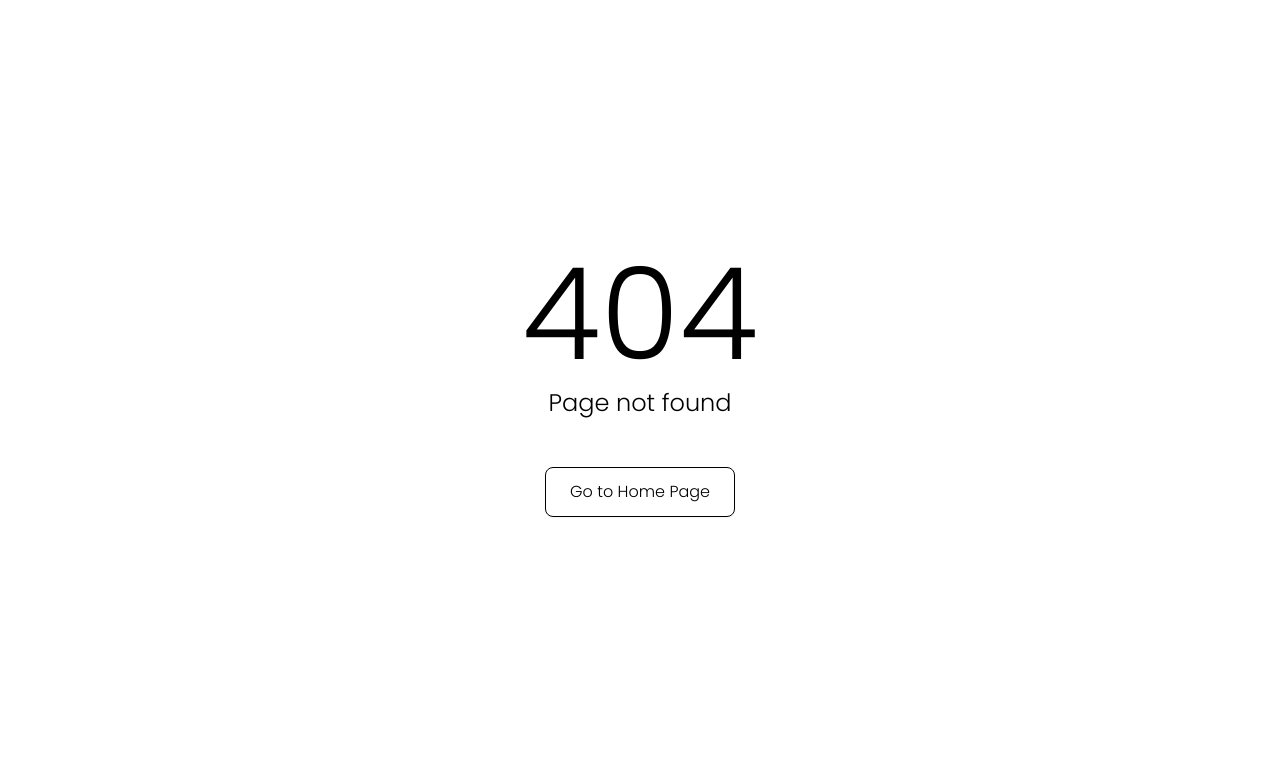
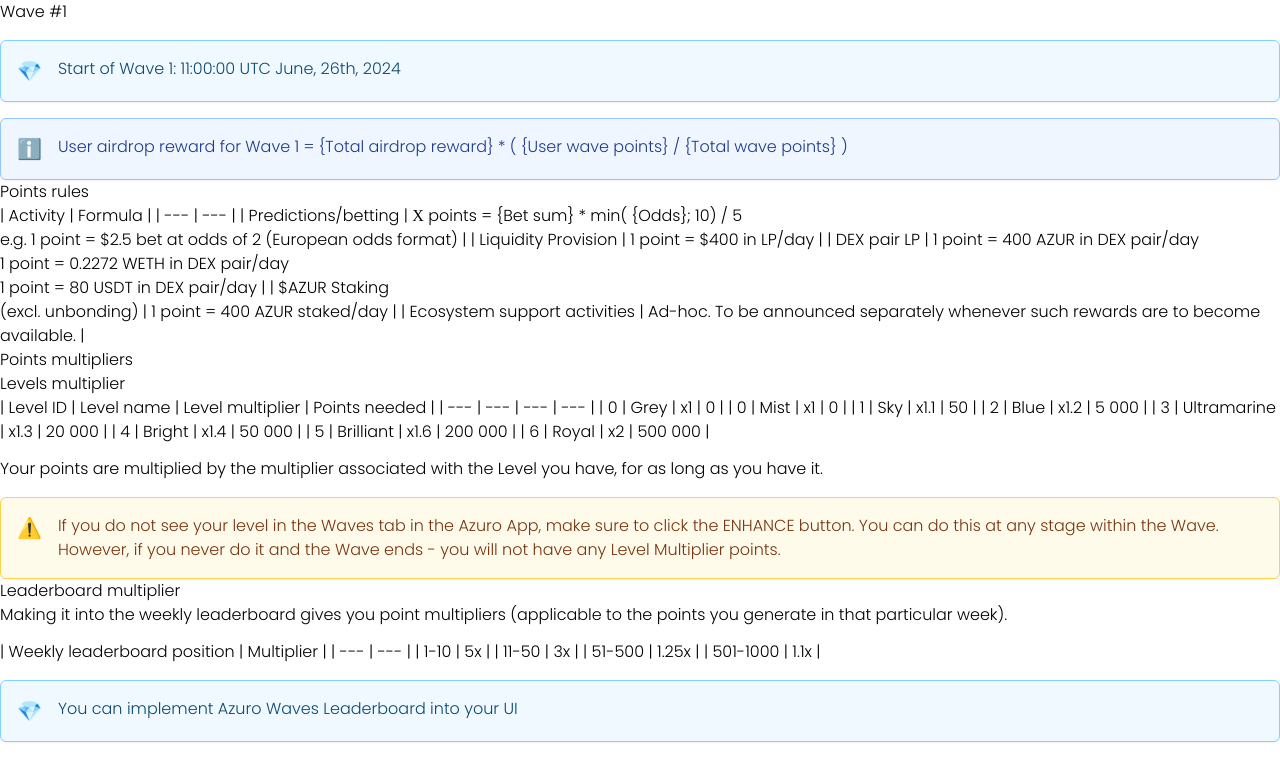
Before and after one commit to Azuro-protocol/gem-docs, a Next.js app: page /concepts/airdrops/azuro-waves/wave1 in a window 1280 px wide. Before the commit this address had no page. Shown: the top 780 px of the page. Built offline with nearby package versions, Linux system fonts and the light colour scheme.

Commit message:
upd waves

```diff
--- a/pages/concepts/azuro-score/airdrop.mdx
+++ b/pages/concepts/airdrops/azuro-score/airdrop.mdx
@@ -22,13 +22,11 @@ Community Airdrop 1 comes in 2 snapshots:
 
 ---
 
-### Snapshot 2, is to be taken within next 2 weeks, and will include the period after 00:00:01 UTC, June 11:
+### Snapshot 2 comprises the period between 00:01:00 UTC June 11 and 00:03:00 UTC June 26:
 
-- \$AZUR pool 6 of **3,000,000** tokens linearly distributed towards Azuro Score received in this period
+- \$AZUR pool 6 of **3,000,000** tokens linearly distributed towards Azuro Score received in this period.
+- Tokens are vested linearly over 183 days, block by block.
 
-<Callout type="">
-⏰ You can still participate in this Snapshot. Go to [Azuro Score](https://azuro.org/app/score).
-</Callout>
 
 ---
 
--- /dev/null
+++ b/pages/concepts/airdrops/azuro-waves/_meta.json
@@ -0,0 +1,4 @@
+{
+  "overview": "Overview",
+  "wave1": "Wave #1"
+}
--- /dev/null
+++ b/pages/concepts/airdrops/azuro-waves/overview.mdx
@@ -0,0 +1,15 @@
+import { PageHeadline, Formula, Callout } from 'components'
+
+# The Azuro Waves
+
+<Callout type="feature">
+Also referred to as “Community Airdrop 2”
+</Callout>
+
+## About the Azuro Waves
+
+- The distribution of $AZUR will come in Waves and will be 100% linear towards the points accrued by each address.
+- The Waves program introduces “Levels” which give point multipliers. This means that all points earned by the eligible activities (which will be 100% transparent), will be multiplied by the level in the Wave which you have.
+- Conditions for next waves may change but changes will never be retroactive. There will always be clarity about how points work and how $AZUR will be distributed from the beginning of each Wave.
+
+**For information about Wave 1, go to [Wave 1](/concepts/azuro-waves/wave1)**
--- /dev/null
+++ b/pages/concepts/airdrops/azuro-waves/wave1.mdx
@@ -0,0 +1,59 @@
+import { PageHeadline, Formula, Callout } from 'components'
+
+# Wave #1
+
+<Callout type="feature">
+Start of Wave 1: 11:00:00 UTC June, 26th, 2024
+</Callout>
+
+<Callout type="info">
+User airdrop reward for Wave 1 =
+\{Total airdrop reward\} * ( \{User wave points\}  / \{Total wave points\} )
+</Callout>
+
+## Points rules
+
+| Activity | Formula |
+| --- | --- |
+| [Predictions/betting](https://azuro.org/ecosystem) | Х points =  \{Bet sum\} * min( \{Odds\}; 10) / 5<br />e.g. 1 point = \$2.5 bet at odds of 2 (European odds format) |
+| [Liquidity Provision](https://azuro.org/app/liquidity) | 1 point = \$400 in LP/day |
+| [DEX pair LP](https://azuro.org/app/dex-farming) | 1 point = 400 AZUR in DEX pair/day<br />1 point = 0.2272 WETH in DEX pair/day<br />1 point = 80 USDT in DEX pair/day |
+| [\$AZUR Staking](https://azuro.org/app/staking)<br />(excl. unbonding) | 1 point = 400 AZUR staked/day |
+| Ecosystem support activities | Ad-hoc. To be announced separately whenever such rewards are to become available. |
+
+## Points multipliers
+
+### Levels multiplier
+
+| Level ID | Level name | Level multiplier | Points needed |
+| --- | --- | --- | --- |
+| 0 | Grey | x1 | 0 |
+| 0 | Mist | x1 | 0 |
+| 1 | Sky | x1.1 | 50 |
+| 2 | Blue | x1.2 | 5 000 |
+| 3 | Ultramarine | x1.3 | 20 000 |
+| 4 | Bright | x1.4 | 50 000 |
+| 5 | Brilliant | x1.6 | 200 000 |
+| 6 | Royal | x2 | 500 000 |
+
+Your points are multiplied by the multiplier associated with the Level you have, for as long as you have it.
+
+<Callout type="warning">
+If you do not see your level in the Waves tab in the Azuro App, make sure to click the ENHANCE button. You can do this at any stage within the Wave.
+However, if you never do it and the Wave ends - you will not have any Level Multiplier points.
+</Callout>
+
+### Leaderboard multiplier
+
+Making it into the weekly leaderboard gives you point multipliers (applicable to the points you generate in that particular week).
+
+| Weekly leaderboard position | Multiplier |
+| --- | --- |
+| 1-10 | 5x |
+| 11-50 | 3x |
+| 51-500 | 1.25x |
+| 501-1000 | 1.1x |
+
+<Callout type="feature">
+You can [implement Azuro Waves Leaderboard into your UI](https://gem.azuro.org/hub/apps/guides/azuro-waves)
+</Callout>
--- a/pages/concepts/azuro-waves.mdx
+++ /dev/null
@@ -1,33 +0,0 @@
-import { PageHeadline, Formula, Callout } from 'components'
-
-# The Azuro Waves
-
-<Callout type="feature">
-Also referred to as “Community Airdrop 2”
-</Callout>
-
-- The distribution of $AZUR will come in Waves and will be 100% linear towards the points accrued by each address.
-- The Waves program introduces “Levels” which give point multipliers. This means that all points earned by the eligible activities (which will be 100% transparent), will be multiplied by the level in the Wave which you have.
-- Conditions for next waves may change but changes will never be retroactive. There will always be clarity about how points work and how $AZUR will be distributed from the beginning of each Wave.
-- Wave 1 will start shortly after TGE.
-
-<Callout type="feature">
-You can already get the Bright Level (which gives 1.4x multiplier for Wave 1) by [staking your tokens before TGE](https://azuro.org/app/staking)! This means that you will start from that level and cannot lose it until the end of the Wave. You can only get higher from there.
-</Callout>
-
-<Callout type="feature">
-TGE is expected between 17th and 22nd of June. Once TGE happens you will not be able to get your level this way anymore. Exact TGE date will not be announced in advance.
-</Callout>
-
-| Level | Level Name | Points Boost |  |
-| --- | --- | --- | --- |
-| 0 | Grey | x1 | everyone starts here (unless you get your level by staking before TGE) |
-| 0 | Mist | x1 | very easy |
-| 1 | Sky | x1.1 | easy |
-| 2 | Blue | x1.2 | relatively easy |
-| 3 | Ultramarine | x1.3 | hard |
-| 4 | <Callout type="feature">Bright</Callout> | x1.4 | very hard |
-| 5 | Brilliant | x1.6 | super hard |
-| 6 | Royal | x2 | insane |
-
-More information about Wave 1 and the Waves program will follow soon.
```
Also changed, not shown: pages/concepts/_meta.json (+2 -5 lines), pages/concepts/airdrops/_meta.json (added, +8 -0 lines), pages/concepts/airdrops/azuro-score/_meta.json (renamed from pages/concepts/azuro-score/_meta.json), pages/concepts/airdrops/azuro-score/drops.mdx (renamed from pages/concepts/azuro-score/drops.mdx), pages/concepts/airdrops/azuro-score/historical-settings.mdx (renamed from pages/concepts/azuro-score/historical-settings.mdx), pages/concepts/airdrops/azuro-score/overview.mdx (renamed from pages/concepts/azuro-score/overview.mdx).
